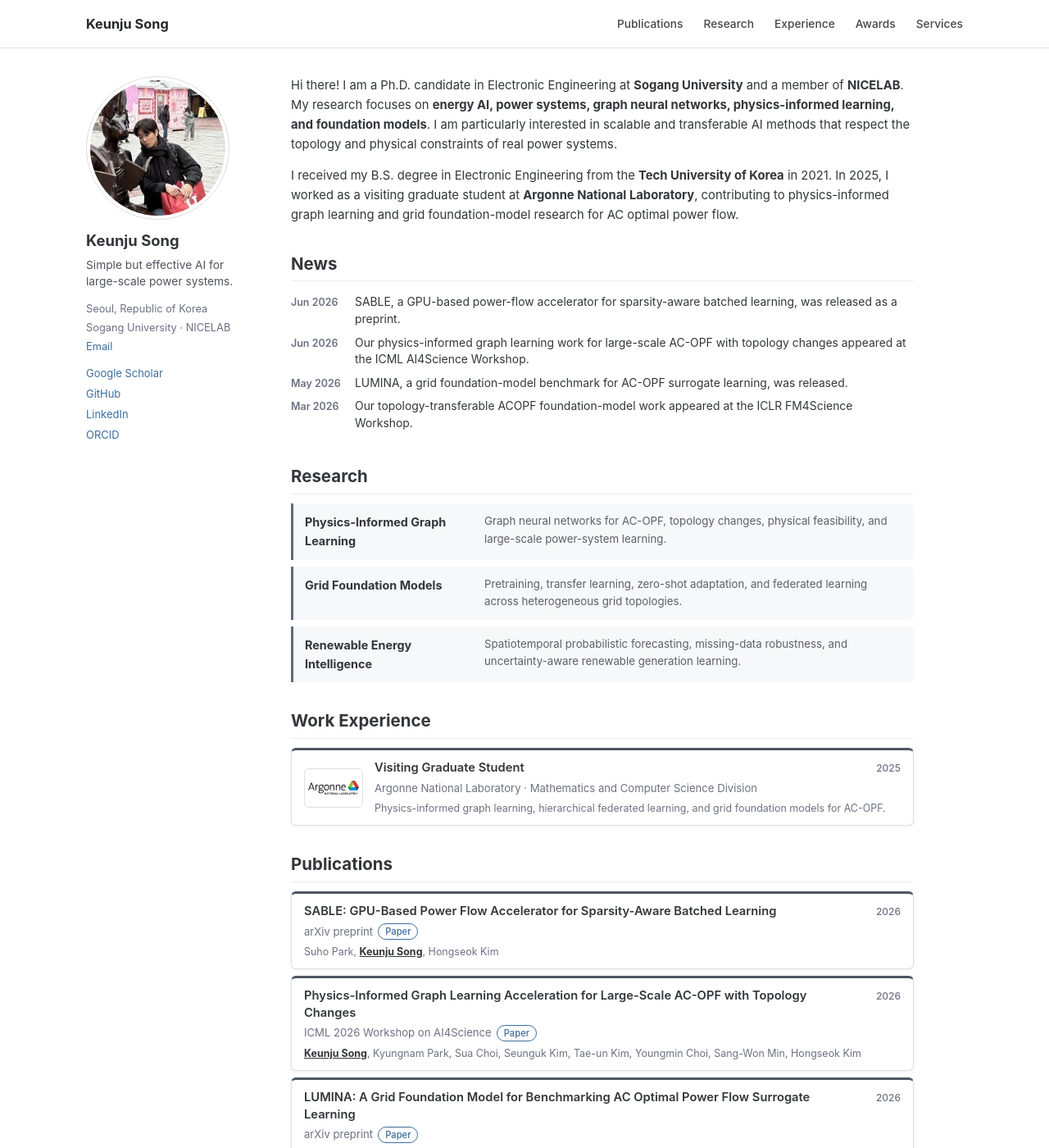
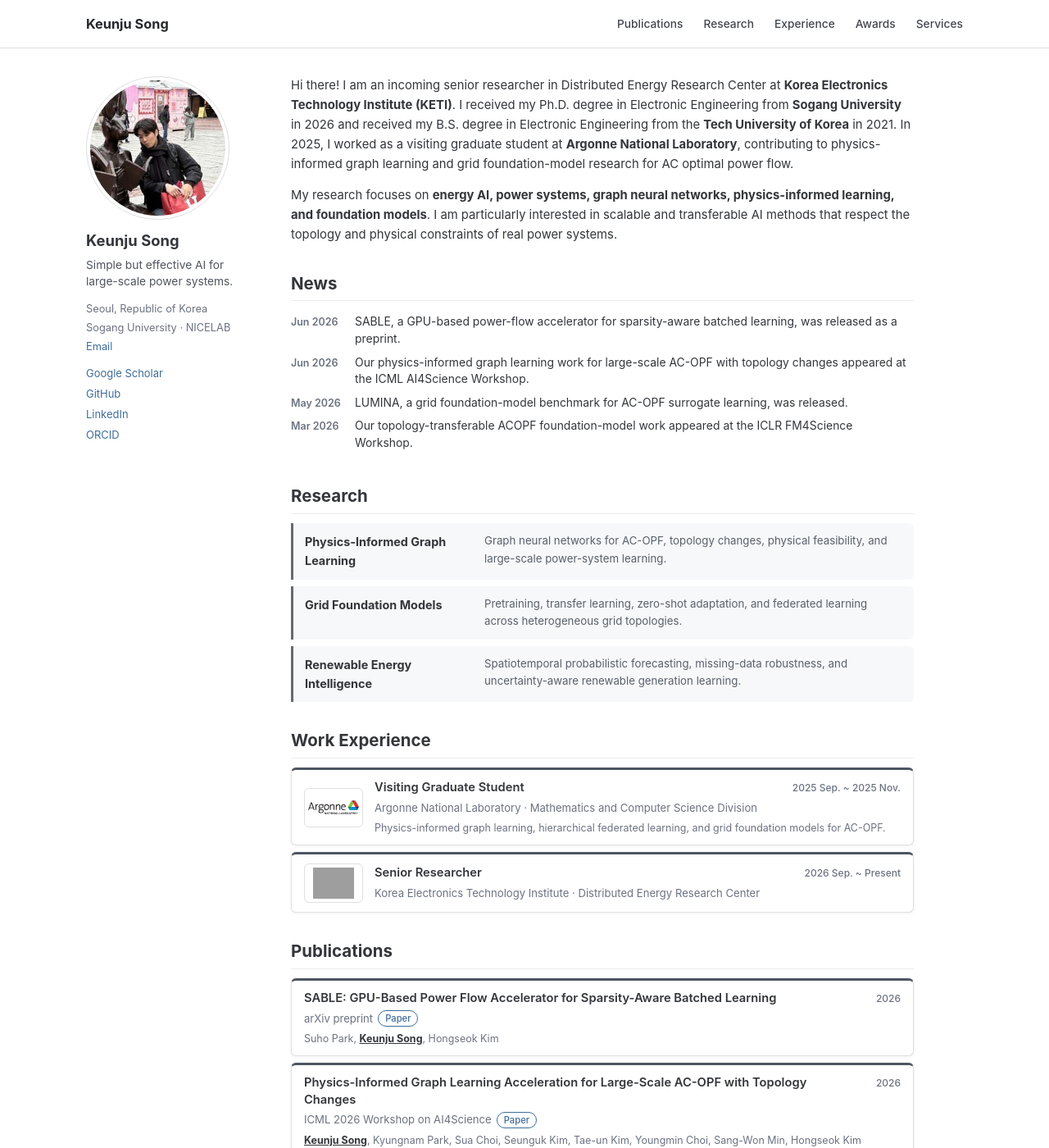
Before and after one commit to KeunJuSong/keunjusong.github.io, a Jekyll site: the page built from _pages/about.md, in a window 1280 px wide and 1400 px high. Shown: the whole window at 82% size. Built offline with Jekyll 4.4.1, drawn with Linux system fonts in a browser that asks for light colours; grey boxes are pictures that could not be loaded.

Commit message:
Update about.md

```diff
--- a/_pages/about.md
+++ b/_pages/about.md
@@ -4,9 +4,9 @@
 title: "Keunju Song"
 ---
 
-Hi there! I am a Ph.D. candidate in Electronic Engineering at **Sogang University** and a member of **NICELAB**. My research focuses on **energy AI, power systems, graph neural networks, physics-informed learning, and foundation models**. I am particularly interested in scalable and transferable AI methods that respect the topology and physical constraints of real power systems.
+Hi there! I am an incoming senior researcher in Distributed Energy Research Center at **Korea Electronics Technology Institute (KETI)**. I received my Ph.D. degree in Electronic Engineering from **Sogang University** in 2026 and received my B.S. degree in Electronic Engineering from the **Tech University of Korea** in 2021. In 2025, I worked as a visiting graduate student at **Argonne National Laboratory**, contributing to physics-informed graph learning and grid foundation-model research for AC optimal power flow.
 
-I received my B.S. degree in Electronic Engineering from the **Tech University of Korea** in 2021. In 2025, I worked as a visiting graduate student at **Argonne National Laboratory**, contributing to physics-informed graph learning and grid foundation-model research for AC optimal power flow.
+My research focuses on **energy AI, power systems, graph neural networks, physics-informed learning, and foundation models**. I am particularly interested in scalable and transferable AI methods that respect the topology and physical constraints of real power systems.
 
 ## News
 
@@ -37,9 +37,16 @@
   <div class="exp-card exp-card-with-logo">
     <img class="exp-logo" src="/images/logos/argonne.svg" onerror="this.onerror=null;this.src='/images/logos/argonne.svg';" alt="Argonne National Laboratory logo" />
     <div class="exp-card-body">
-      <div class="exp-card-header"><span class="exp-role">Visiting Graduate Student</span><span class="exp-date">2025</span></div>
+      <div class="exp-card-header"><span class="exp-role">Visiting Graduate Student</span><span class="exp-date">2025 Sep. ~ 2025 Nov.</span></div>
       <div class="exp-org">Argonne National Laboratory · Mathematics and Computer Science Division</div>
       <div class="exp-authors">Physics-informed graph learning, hierarchical federated learning, and grid foundation models for AC-OPF.</div>
+    </div>
+  </div>
+  <div class="exp-card exp-card-with-logo">
+    <img class="exp-logo" src="/images/logos/keti.png" onerror="this.onerror=null;this.src='/images/logos/keti.png';" alt="KETI logo" />
+    <div class="exp-card-body">
+      <div class="exp-card-header"><span class="exp-role">Senior Researcher</span><span class="exp-date">2026 Sep. ~ Present</span></div>
+      <div class="exp-org">Korea Electronics Technology Institute · Distributed Energy Research Center</div>
     </div>
   </div>
 </div>
```
